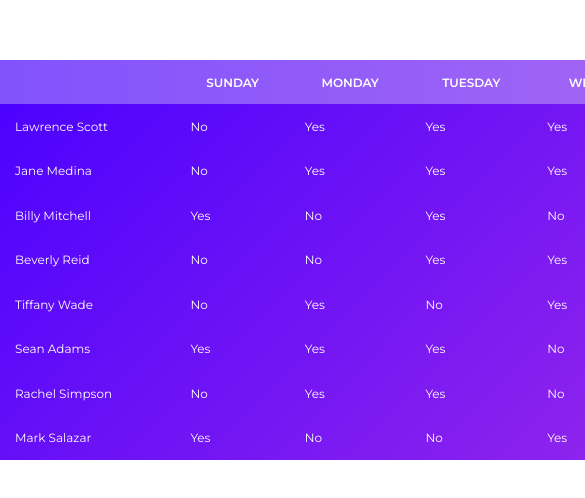
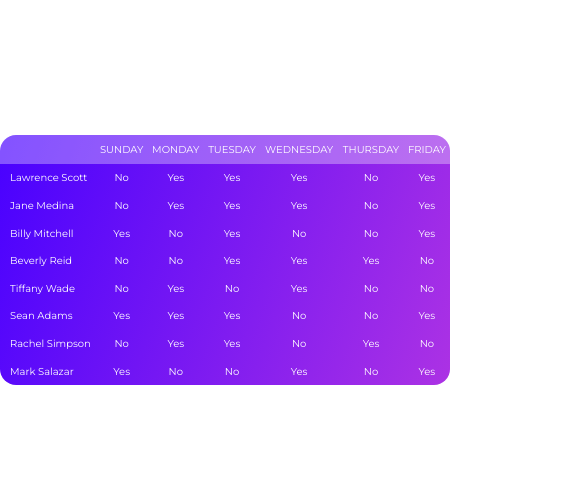
Before and after one commit to Ekram70/TableHighlight, a plain HTML site: page index.html in a window 390 px wide. Shown: the part 162-660 px from the top of the page, 585 px wide, since content can reach past the window. Drawn offline with Linux system fonts and the light colour scheme.

Commit message:
Responsiveness Added

```diff
--- a/index.html
+++ b/index.html
@@ -19,6 +19,7 @@
   <body>
     <div class="container">
       <table class="table">
+        <thead>
           <tr class="table-head table-row">
             <th class="table-data table-head-data"></th>
             <th class="table-data table-head-data">Sunday</th>
@@ -28,6 +29,8 @@
             <th class="table-data table-head-data">Thursday</th>
             <th class="table-data table-head-data">Friday</th>
           </tr>
+        </thead>
+        <tbody>
           <tr class="table-row">
             <td class="table-data">Lawrence Scott</td>
             <td class="table-data">No</td>
@@ -100,6 +103,7 @@
             <td class="table-data">No</td>
             <td class="table-data">Yes</td>
           </tr>
+        </tbody>
       </table>
     </div>
 
--- a/main.js
+++ b/main.js
@@ -1,5 +1,5 @@
 //selecting the whole table
-let table = document.querySelector(".table");
+let table = document.querySelector("tbody");
 // tbodyCells is for all cells without the th
 let tbodyCells = document.querySelectorAll(".table-data:not(.table-head-data)");
 // rowLength is to calculate how many rows my table have.
--- a/style.css
+++ b/style.css
@@ -7,46 +7,106 @@
   box-sizing: border-box;
 }
 
+html {
+  font-size: 10px;
+}
+
 body {
   font-family: "Montserrat", sans-serif;
-  font-size: 12px;
+  font-size: 1.6rem;
   color: white;
 }
 
 .container {
   height: 100vh;
+  max-width: 100vw;
   display: grid;
   place-items: center;
 }
 
 .table {
-  width: 930px;
-  height: 400px;
+  width: 110rem;
+  height: 50rem;
   border-collapse: collapse;
-  background-image: linear-gradient(-45deg, #a630e6, #4900ff);
-  overflow: hidden;
+  background-image: linear-gradient(-70deg, #ac32e4, #4801ff);
+  border-radius: 1.6rem;
   text-transform: capitalize;
 }
 
 .table-head {
-  background-image: linear-gradient(to right, #8252fc, #b16ef1);
-}
-
-.table-data {
-  padding: 15px;
-  font-weight: 500;
-  line-height: 1.4px;
+  background-color: rgba(255, 255, 255, 0.32);
 }
 
 .table-head-data {
   text-transform: uppercase;
   font-weight: 600;
+  padding: 1.6rem;
+}
+
+.table-data {
+  font-weight: 500;
+  text-align: center;
+}
+
+.table-data:first-child {
+  text-align: left;
+  padding-left: 4rem;
 }
 
 .table-row:hover {
-  background-color: rgba(255, 255, 255, 0.2);
+  background-color: rgba(255, 255, 255, 0.1);
 }
 
 .table-col-hover {
-  background-color: rgba(255, 255, 255, 0.2);
+  background-color: rgba(255, 255, 255, 0.1);
 }
+
+@media all and (max-width: 1200px) {
+  .table {
+    width: 85rem;
+  }
+
+  .table-data:first-child {
+    padding-left: 2rem;
+  }
+}
+
+@media all and (max-width: 992px) {
+  body {
+    font-size: 1.2rem;
+  }
+
+  .table {
+    width: 70rem;
+    height: 40rem;
+  }
+}
+
+@media all and (max-width: 768px) {
+  .table {
+    width: 55rem;
+    height: 35rem;
+  }
+  .table-head-data {
+    padding: 1rem 0.5rem;
+  }
+}
+
+@media all and (max-width: 576px) {
+  body {
+    font-size: 1rem;
+  }
+
+  .table {
+    width: 45rem;
+    height: 25rem;
+  }
+
+  .table-head-data {
+    padding: 0.8rem 0.3rem;
+  }
+
+  .table-data:first-child {
+    padding-left: 1rem;
+  }
+}
```
Lines whose indentation alone changed are shown as unchanged.
